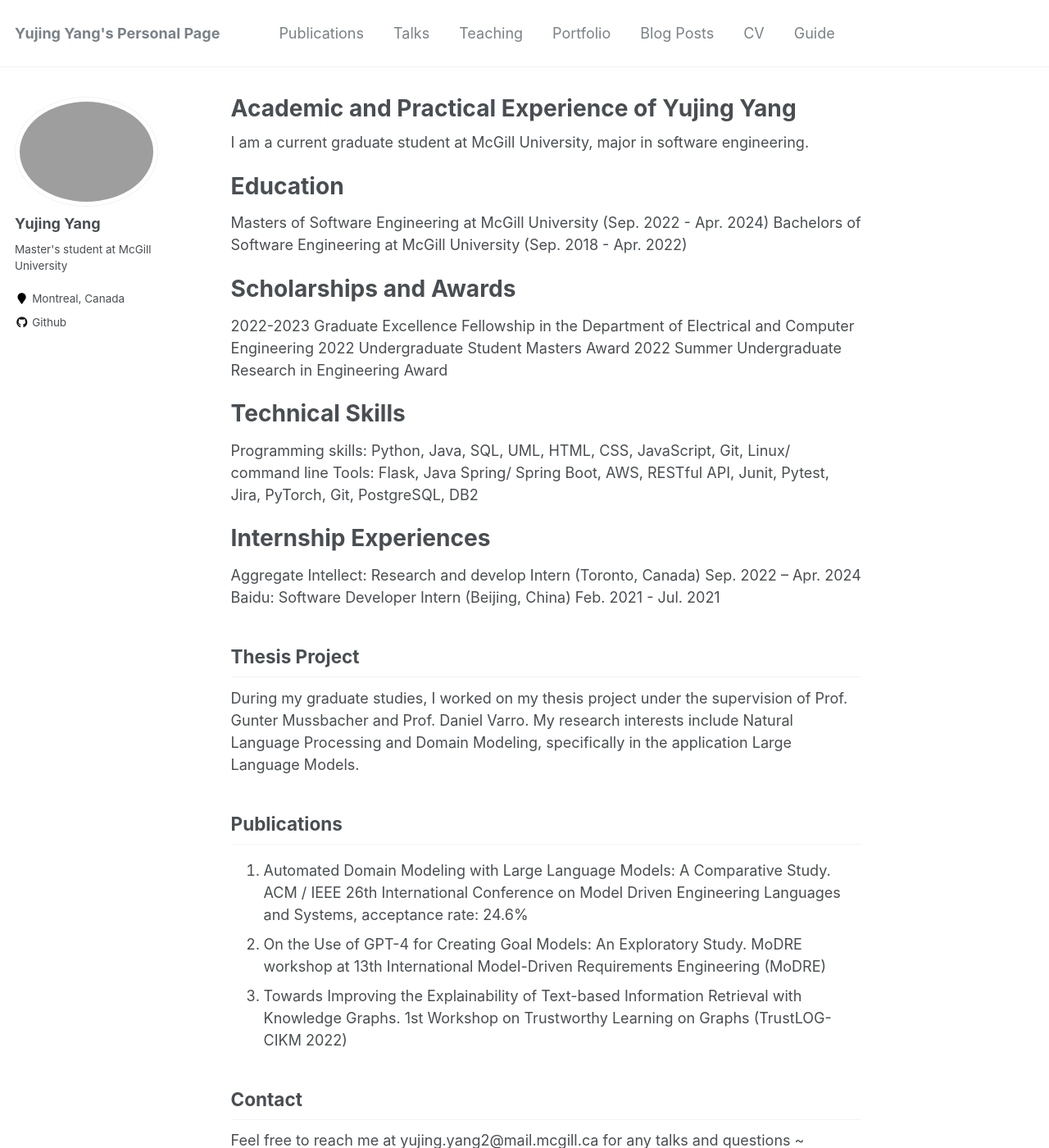
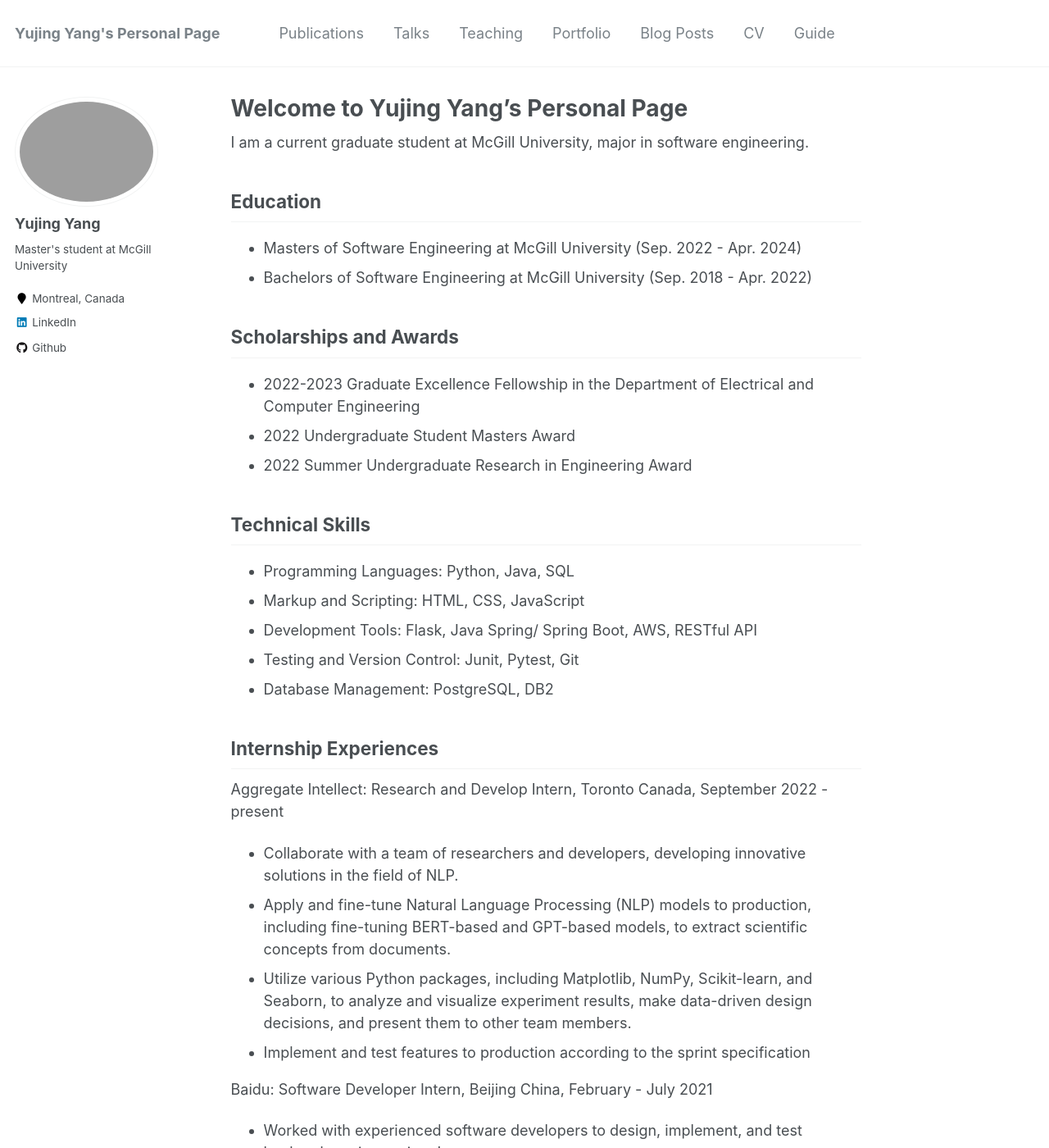
Before and after one commit to YujingYang666777/YujingYang666777.github.io, a Jekyll site: the page built from _pages/about.md, in a window 1280 px wide and 1400 px high. Shown: the whole window at 82% size. Built offline with Jekyll 4.4.1, drawn with Linux system fonts in a browser that asks for light colours; some of the changed text lies outside the part shown.

Commit message:
change profile image, revise about page

```diff
--- a/_config.yml
+++ b/_config.yml
@@ -11,7 +11,7 @@
 title_separator          : "-"
 name                     : &name "Yujing Yang"
 description              : &description "personal description"
-url                      : https://YujingYang666777.github.io # the base hostname & protocol for your site e.g. "https://mmistakes.github.io"
+url                      : https://yujing-yang-personal-website.github.io # the base hostname & protocol for your site e.g. "https://mmistakes.github.io"
 baseurl                  : "" # the subpath of your site, e.g. "/blog"
 repository               : "yujingyang/personal-page.github.io"
 teaser                   :  # filename of teaser fallback teaser image placed in /images/, .e.g. "500x300.png"
@@ -96,20 +96,20 @@
   flickr           :
   facebook         :
   foursquare       :
-  github           : "https://github.com/YujingYang666777?tab=repositories"
+  github           : "https://github.com/YujingYang666777"
   google_plus      :
   keybase          :
   instagram        :
   impactstory      : #"https://profiles.impactstory.org/u/xxxx-xxxx-xxxx-xxxx"
   lastfm           :
-  linkedin         :
+  linkedin         :  "https://www.linkedin.com/in/mcgilluniversity-yujingyang/"
   # orcid            : "http://orcid.org/yourorcidurl"
   pinterest        :
   soundcloud       :
   stackoverflow    : # http://stackoverflow.com/users/123456/username
   steam            :
   tumblr           :
-  LinkedIn          : "https://www.linkedin.com/in/mcgilluniversity-yujingyang/"
+  # LinkedIn          : "https://www.linkedin.com/in/mcgilluniversity-yujingyang/"
   vine             :
   weibo            :
   xing             :
--- a/_pages/about.md
+++ b/_pages/about.md
@@ -1,6 +1,6 @@
 ---
 permalink: /
-title: "Academic and Practical Experience of Yujing Yang"
+title: "Welcome to Yujing Yang's Personal Page"
 excerpt: "About me"
 author_profile: true
 redirect_from:
@@ -11,41 +11,53 @@
 I am a current graduate student at McGill University, major in software engineering.
 
 Education
-======
-Masters of Software Engineering at McGill University (Sep. 2022 - Apr. 2024)
-Bachelors of Software Engineering at McGill University (Sep. 2018 - Apr. 2022)
+------
+- Masters of Software Engineering at McGill University (Sep. 2022 - Apr. 2024)
+- Bachelors of Software Engineering at McGill University (Sep. 2018 - Apr. 2022)
 
 Scholarships and Awards
-======
-2022-2023 Graduate Excellence Fellowship in the Department of Electrical and Computer Engineering
-2022 Undergraduate Student Masters Award
-2022 Summer Undergraduate Research in Engineering Award
+------
+- 2022-2023 Graduate Excellence Fellowship in the Department of Electrical and Computer Engineering
+- 2022 Undergraduate Student Masters Award
+- 2022 Summer Undergraduate Research in Engineering Award
 
 
 Technical Skills
-=====
-Programming skills: Python, Java, SQL, UML, HTML, CSS, JavaScript, Git, Linux/ command line
-Tools: Flask, Java Spring/ Spring Boot, AWS, RESTful API, Junit, Pytest, Jira, PyTorch, Git, PostgreSQL, DB2
+------
+- Programming Languages: Python, Java, SQL
+- Markup and Scripting: HTML, CSS, JavaScript
+- Development Tools: Flask, Java Spring/ Spring Boot, AWS, RESTful API
+- Testing and Version Control: Junit, Pytest, Git
+- Database Management: PostgreSQL, DB2
 
 
 Internship Experiences
-======
-Aggregate Intellect: Research and develop Intern (Toronto, Canada) Sep. 2022 – Apr. 2024
-Baidu: Software Developer Intern (Beijing, China) Feb. 2021 - Jul. 2021
+------
+Aggregate Intellect: Research and Develop Intern, Toronto Canada, September 2022 - present
+- Collaborate with a team of researchers and developers, developing innovative solutions in the field of NLP.
+- Apply and fine-tune Natural Language Processing (NLP) models to production, including fine-tuning BERT-based and GPT-based models, to extract scientific concepts from documents.
+- Utilize various Python packages, including Matplotlib, NumPy, Scikit-learn, and Seaborn, to analyze and visualize experiment results, make data-driven design decisions, and present them to other team members.
+- Implement and test features to production according to the sprint specification
+
+Baidu: Software Developer Intern, Beijing China, February - July 2021
+- Worked with experienced software developers to design, implement, and test backend services using Java
+- Collaborated with cross-functional teams, including product managers, UX designers, operations, and quality assurance engineers during each sprint to ensure the feature follows the sprint description
+- Wrote scripts for Android product basic performance test (python). Increased test coverage by 30%
+- Participated in code review and peer programming with team members
 
 
 Thesis Project
 ------
-During my graduate studies, I worked on my thesis project under the supervision of Prof. Gunter Mussbacher and Prof. Daniel Varro. My research interests include Natural Language Processing and Domain Modeling, specifically in the application Large Language Models.
+Under the supervision of Prof. Gunter Mussbacher and Prof. Daniel Varro, my graduate studies have been focused on a thesis project in the fields of Natural Language Processing and Domain Modeling. This project specifically explores the application of Large Language Models in these areas.
 
 
 Publications
 ------
-1. Automated Domain Modeling with Large Language Models: A Comparative Study. ACM / IEEE 26th International Conference on Model Driven Engineering Languages and Systems, acceptance rate: 24.6%
-2. On the Use of GPT-4 for Creating Goal Models: An Exploratory Study. MoDRE workshop at 13th International Model-Driven Requirements Engineering (MoDRE)
-3. Towards Improving the Explainability of Text-based Information Retrieval with Knowledge Graphs. 1st Workshop on Trustworthy Learning on Graphs (TrustLOG-CIKM 2022)
+- 1st author of Automated Domain Modeling with Large Language Models: A Comparative Study. ACM / IEEE 26th International Conference on Model Driven Engineering Languages and Systems, acceptance rate: 24.6%
+- 1st author of On the Use of GPT-4 for Creating Goal Models: An Exploratory Study. MoDRE workshop at 13th International Model-Driven Requirements Engineering (MoDRE)
+- 1st author of Towards Improving the Explainability of Text-based Information Retrieval with Knowledge Graphs. 1st Workshop on Trustworthy Learning on Graphs (TrustLOG-CIKM 2022)
 
 
 Contact
 ------
-Feel free to reach me at yujing.yang2@mail.mcgill.ca for any talks and questions ~
+For any inquiries, talks, or questions, feel free to reach out to me at yujing.yang2@mail.mcgill.ca.
```
Also changed, not shown: 1 other file.
